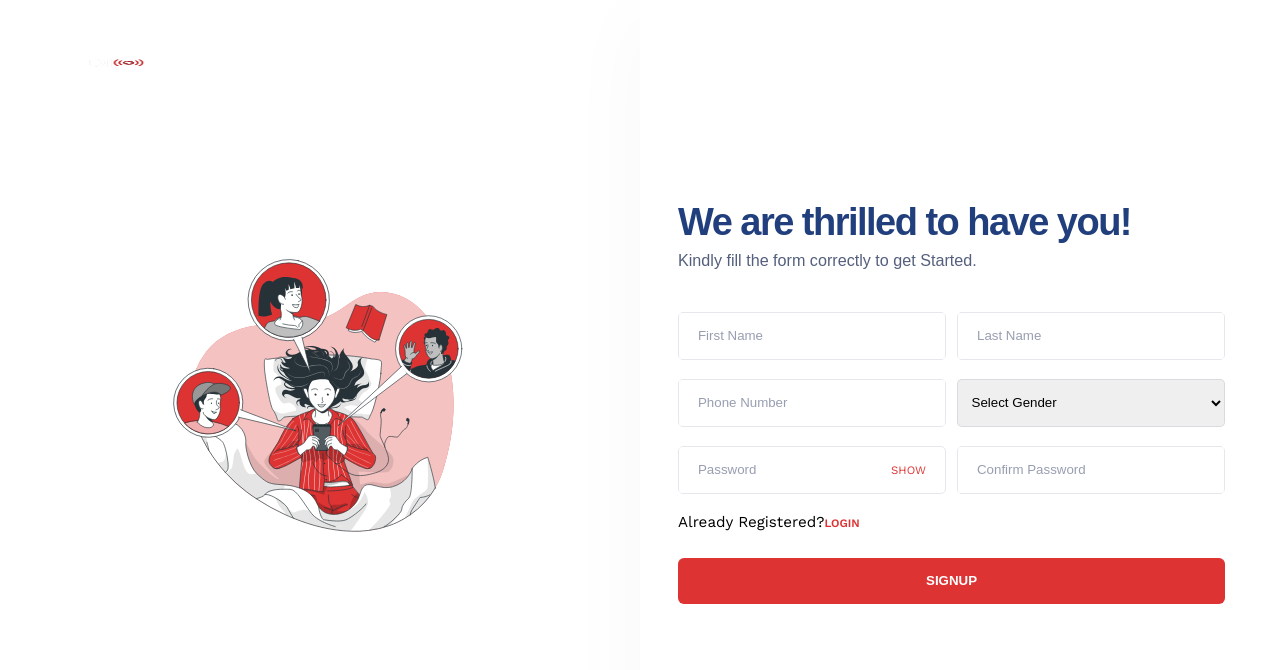
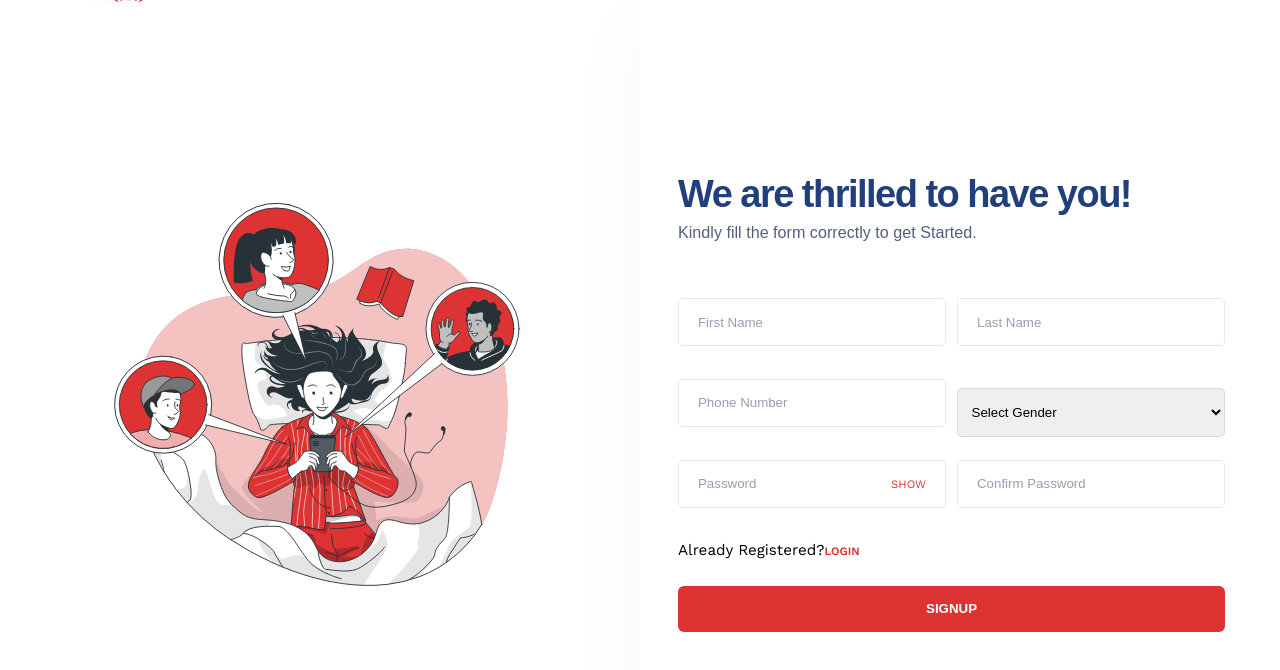
Before and after one commit to JoshuaOyewole/RCCG_moo, a React (Vite) app in the folder client/: page /register in a window 1280 px wide. Shown: the top 670 px of the page. Built offline with nearby package versions, Linux system fonts and the light colour scheme; a web font is replaced by a local one.

Commit message:
modified login styles

```diff
--- a/client/src/components/form/inputFields/_common-input-styles.module.scss
+++ b/client/src/components/form/inputFields/_common-input-styles.module.scss
@@ -9,7 +9,7 @@
 
 
 .input_field_container {
-  width: 100%;
+  flex-basis: 49%;
   border-radius: 5px;
   border: 1px solid rgba(84, 95, 125, 0.15);
   @include mixin.flex($align: center);
--- a/client/src/components/form/inputFields/input/Input.tsx
+++ b/client/src/components/form/inputFields/input/Input.tsx
@@ -6,6 +6,7 @@ export interface InputProps {
   icon?: React.ReactNode;
   iconPosition?: string;
   iconAction?: Function;
+  innerRef?:any,
   iconClassName?: string;
   labelClassName?: string,
   inputContainerClassName?: string,
@@ -21,6 +22,7 @@ const InputField: React.FC<InputProps> = (props, _ref) => {
     iconAction,
     iconClassName,
     labelClassName,
+    innerRef,
     inputContainerClassName,
     ...rest
   } = props;
@@ -40,7 +42,7 @@ const InputField: React.FC<InputProps> = (props, _ref) => {
         className={`${CommonInputStyle.input_field_container}  ${icon && (iconPosition === "left" ? "icon-left" : "icon-right")
           }`}
       >
-        <input {...rest} />
+        <input {...rest}/>
 
         {icon && <span
           className={`icon ${iconClassName ? iconClassName : ""}`}
--- a/client/src/pages/login/LoginForm.tsx
+++ b/client/src/pages/login/LoginForm.tsx
@@ -35,7 +35,11 @@ const LoginForm = () => {
 
     try {
       const res = await axios.post('http://localhost:5000/login', credentials);
-      localStorage.setItem("token", res.data.token)
+
+      localStorage.setItem("user", JSON.stringify({
+        token: res.data.token,
+        user: res.data.details
+      }))
 
       navigate("/");//Assuming all things went well
 
@@ -49,7 +53,7 @@ const LoginForm = () => {
         draggable: true,
         progress: undefined,
         theme: "light",
-        });
+      });
     }
   }
 
--- a/client/src/pages/login/_login.module.scss
+++ b/client/src/pages/login/_login.module.scss
@@ -18,8 +18,8 @@
   }
 
   &__image {
-    max-width: 60rem;
-    max-height: 33.757rem;
+    max-width: 85rem;
+    max-height: 175.757rem;
   }
 
   &__signupContainer {
@@ -87,7 +87,7 @@
     font-family: "Avenir Next", sans-serif;
     font-style: normal;
     font-weight: 400;
-/*     padding-top: 1rem; */
+    /*     padding-top: 1rem; */
     font-size: 1.7rem;
     line-height: 2.7rem;
     color: variable.$secondary;
@@ -180,14 +180,15 @@
   }
   &__wrapper {
     @include mixin.flex($align: center, $justify: space-between);
+    margin-top: 1.5rem;
+    margin-bottom: 1.5rem;
     @include mixin.media("phone") {
-     flex-wrap: wrap;
+      flex-wrap: wrap;
     }
   }
 
   &__select {
     padding: 1.55rem 1rem;
-    margin-bottom: 2rem;
     border-radius: 5px;
     border: 1px solid rgba(84, 95, 125, 0.15);
   }
--- a/client/src/pages/login/index.tsx
+++ b/client/src/pages/login/index.tsx
@@ -1,5 +1,5 @@
 import LoginStyles from "./_login.module.scss"
-import loginImg from "../../assets/images/pablo-sign-in.png"
+import loginImg from "../../assets/images/login.png"
 import logo from "../../assets/images/logo.png"
 import LoginForm from "./LoginForm"
 import { NavLink } from "react-router-dom"
```
